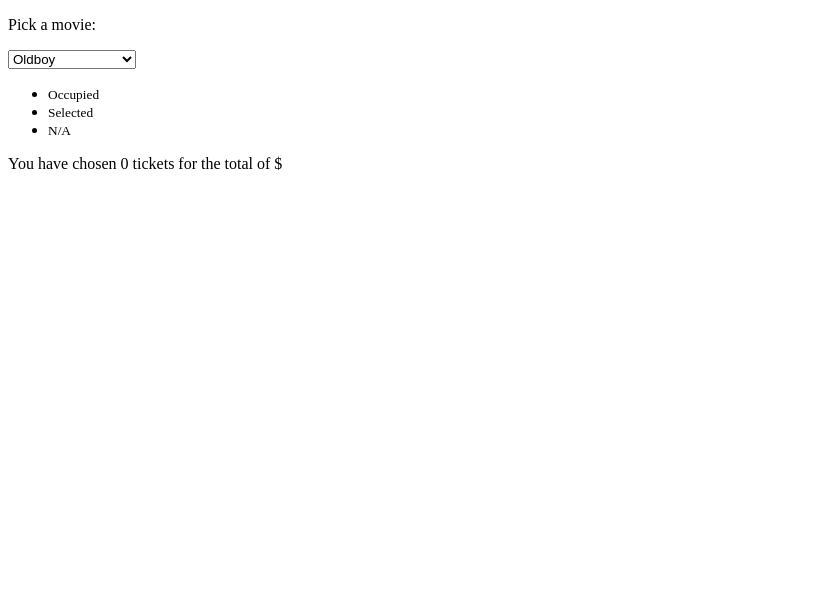
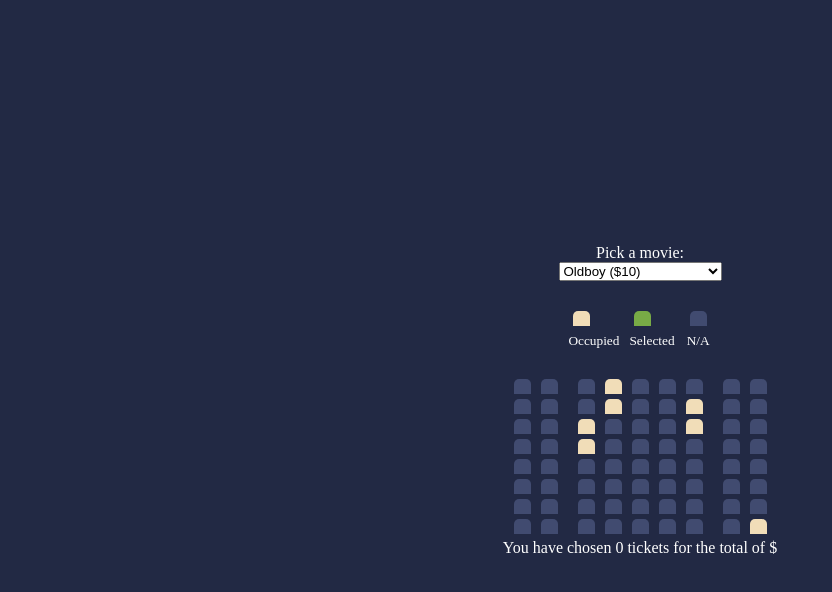
Before and after one commit to barmashev48/movie-booking-ui, a plain HTML site: page index.html in a window 1280 px wide. Shown: the whole page, without its empty margins (0-832 px from the left). Drawn offline with Linux system fonts and the light colour scheme.

Commit message:
added styles :yum:

```diff
--- a/index.html
+++ b/index.html
@@ -4,14 +4,15 @@
     <meta charset="UTF-8" />
     <meta name="viewport" content="width=device-width, initial-scale=1.0" />
     <title>Movie Seats Booking UI</title>
+    <link rel="stylesheet" href="./style.css" />
   </head>
   <body>
     <div class="pick">
       <p>Pick a movie:</p>
       <select name="" id="">
-        <option value="10">Oldboy</option>
-        <option value="12">The Seventh Seal</option>
-        <option value="14">Inside Out</option>
+        <option value="10">Oldboy ($10)</option>
+        <option value="12">The Seventh Seal ($12)</option>
+        <option value="14">Inside Out ($14)</option>
       </select>
     </div>
     <ul class="legend">
@@ -30,10 +31,40 @@
     </ul>
 
     <div class="screen"></div>
-
+    <div class="seats">
       <div class="row">
         <div class="seat"></div>
         <div class="seat"></div>
+        <div class="seat"></div>
+        <div class="seat"></div>
+        <div class="seat"></div>
+        <div class="seat"></div>
+        <div class="seat"></div>
+        <div class="seat"></div>
+      </div>
+      <div class="row">
+        <div class="seat"></div>
+        <div class="seat"></div>
+        <div class="seat"></div>
+        <div class="seat"></div>
+        <div class="seat"></div>
+        <div class="seat"></div>
+        <div class="seat"></div>
+        <div class="seat"></div>
+      </div>
+      <div class="row">
+        <div class="seat"></div>
+        <div class="seat"></div>
+        <div class="seat occupied"></div>
+        <div class="seat occupied"></div>
+        <div class="seat"></div>
+        <div class="seat"></div>
+        <div class="seat"></div>
+        <div class="seat"></div>
+      </div>
+      <div class="row">
+        <div class="seat occupied"></div>
+        <div class="seat occupied"></div>
         <div class="seat"></div>
         <div class="seat"></div>
         <div class="seat"></div>
@@ -63,8 +94,8 @@
       </div>
       <div class="row">
         <div class="seat"></div>
-      <div class="seat"></div>
-      <div class="seat"></div>
+        <div class="seat occupied"></div>
+        <div class="seat occupied"></div>
         <div class="seat"></div>
         <div class="seat"></div>
         <div class="seat"></div>
@@ -89,8 +120,10 @@
         <div class="seat"></div>
         <div class="seat"></div>
         <div class="seat"></div>
-      <div class="seat"></div>
+        <div class="seat occupied"></div>
       </div>
+    </div>
+
     <p class="text">
       You have chosen <span class="numSelected">0</span> tickets for the total
       of $<span class="total"></span>
--- /dev/null
+++ b/style.css
@@ -0,0 +1,59 @@
+body {
+  height: 100vh;
+  display: flex;
+  flex-direction: column;
+  justify-content: center;
+  align-items: center;
+  background-color: #222944;
+  color: white;
+  text-align: center;
+}
+
+* {
+  margin: 0;
+  padding: 0;
+}
+
+.legend {
+  list-style-type: none;
+  display: flex;
+  justify-content: space-between;
+  margin: 20px;
+}
+
+li {
+  margin: 5px;
+}
+
+.row:nth-child(2) {
+  margin-right: 10px;
+}
+
+.row:nth-last-of-type(2) {
+  margin-left: 10px;
+}
+
+.seats {
+  display: flex;
+}
+
+.seat {
+  height: 15px;
+  width: 17px;
+  margin: 5px;
+  background-color: #414b70;
+  border-top-left-radius: 5px;
+  border-top-right-radius: 5px;
+}
+
+.seat:not(.occupied) {
+  cursor: pointer;
+}
+
+.seat.occupied {
+  background-color: #f1ddb8;
+}
+
+.seat.selected {
+  background-color: #78ab46;
+}
```
Lines whose indentation alone changed are shown as unchanged.
